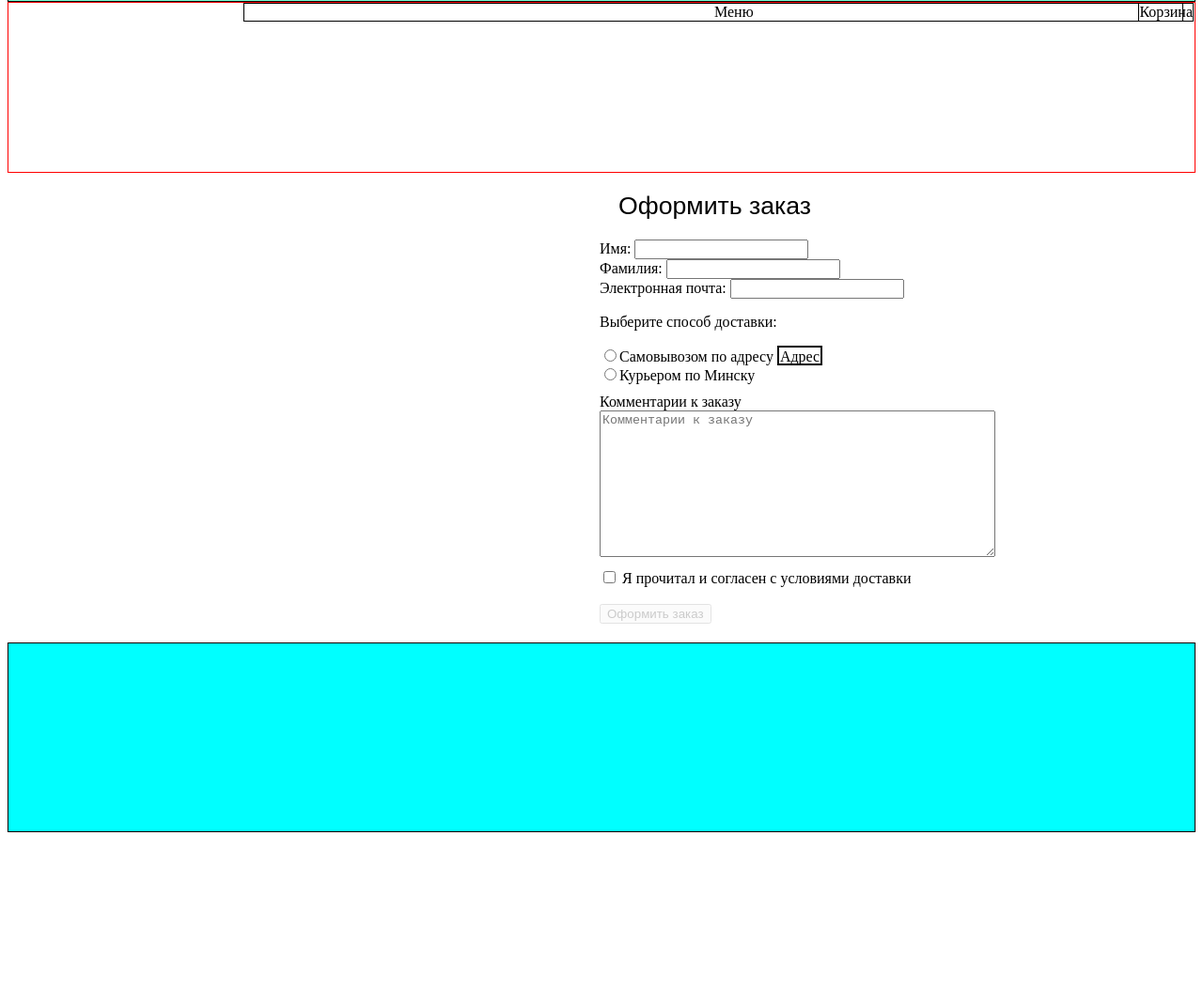
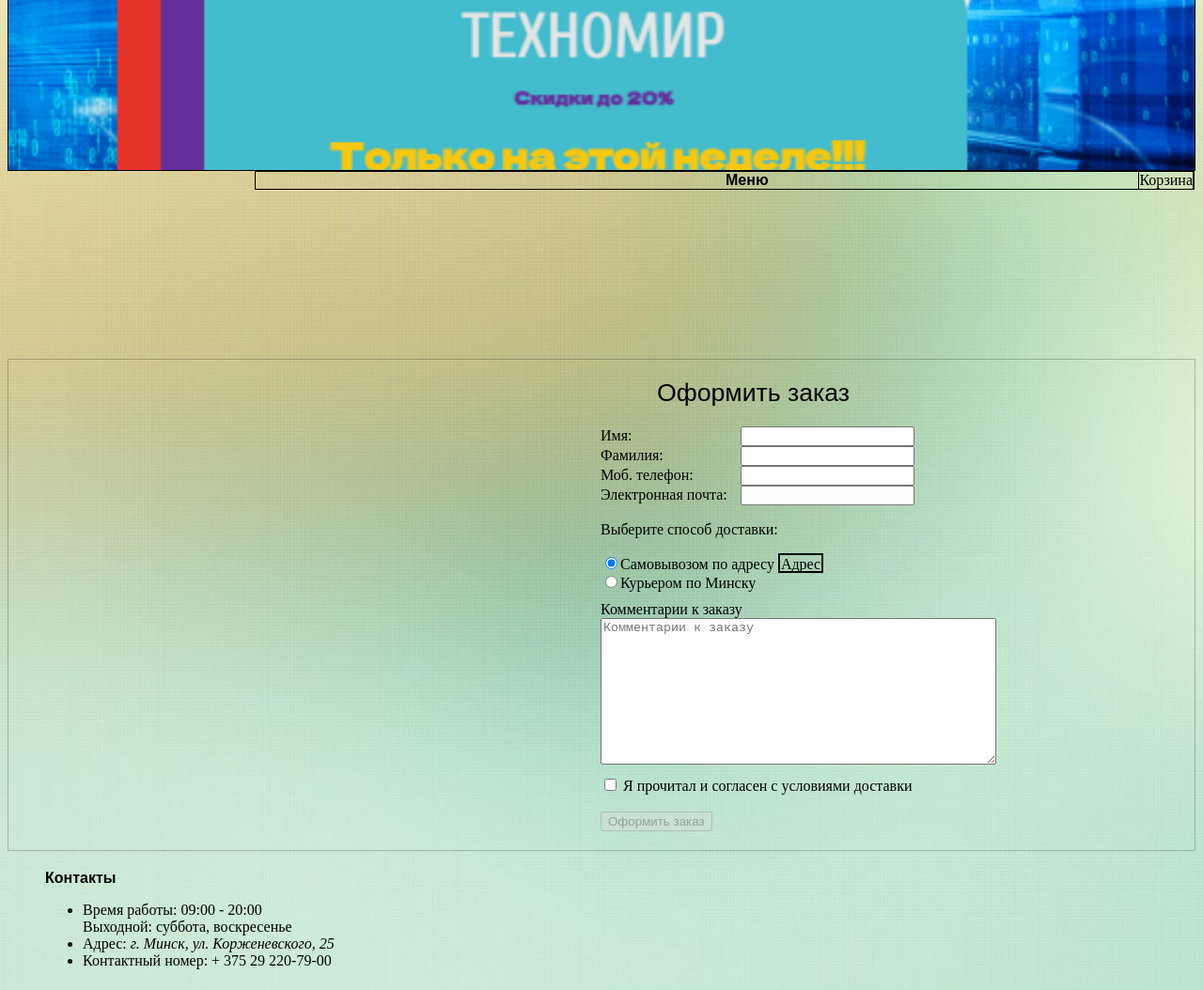
Before and after one commit to ArtemYunkevich/HomeWork, a plain HTML site: page Class 15-16/Order form page/cart.html in a window 1280 px wide. Shown: the part 108-1162 px from the top of the page at 94% size. Before the commit the page ends 1002 px from the top, so only its background shows below. Drawn offline with Linux system fonts and the light colour scheme.

Commit message:
Class 15-16 homework updated

```diff
--- a/Class 15-16/Order form page/cart.html
+++ b/Class 15-16/Order form page/cart.html
@@ -6,12 +6,13 @@
     <meta http-equiv="X-UA-Compatible" content="IE=edge">
     <meta name="viewport" content="width=device-width, initial-scale=1.0">
     <title>Форма заказа</title>
-    <link rel="stylesheet" href="./main.css">
+    <link rel="stylesheet" href="main.css">
 </head>
 
 <body>
     <header>
-    </header>
+        <div class="header">
+        </div>
         <nav>
             <div class="level0"><span class="menutext">Меню</span>
                 <div class="level1_1">Бытовая техника
@@ -45,20 +46,28 @@
                     </ul>
                 </div>
             </div>
-        <div class="cart">Корзина</div>
+            <div class="cart"><span>Корзина</span></div>
         </nav>
+    </header>
+    <main>
         <div class="orderform"> <span class="ordertitle">Оформить заказ</span>
             <form action="http://activepads.com:8082/formDetector">
-            <label for="inputname">Имя:</label>
+                <div class="formblock1">
+                    <label for="inputname">Имя:</label><br>
+                    <label for="inputsname">Фамилия:</label><br>
+                    <label for="inputtel">Моб. телефон:</label><br>
+                    <label for="inputemail">Электронная почта:</label>
+                </div>
+                <div class="formblock2">
                     <input type="text" name="inputname" id="inputname" required><br>
-            <label for="inputsname">Фамилия:</label>
                     <input type="text" name="inputsname" id="inputsname" required><br>
-            <label for="inputemail">Электронная почта:</label>
+                    <input type="tel" name="inputtel" id="inputtel" required><br>
                     <input type="email" name="inputemail" id="inputemail" required><br>
+                </div>
                 <div class="delivery">
                     <p>Выберите способ доставки:</p>
                     <label>
-                    <input type="radio" name="delivery" value="var1">Самовывозом по адресу
+                        <input type="radio" name="delivery" value="var1" checked>Самовывозом по адресу
                         <label class="map">
                             <input type="checkbox" name="mapbutton">
                             <span id="mapbutton">Адрес
@@ -68,7 +77,8 @@
                                         href="https://yandex.by/maps/157/minsk/?utm_medium=mapframe&utm_source=maps"
                                         style="color:#eee;font-size:12px;position:absolute;top:0px;">Минск</a><a
                                         href="https://yandex.by/maps/157/minsk/house/Zk4YcwdgTkcPQFtpfXR1d3hrZQ==/?ll=27.504707%2C53.846594&utm_medium=mapframe&utm_source=maps&z=16.41"
-                                    style="color:#eee;font-size:12px;position:absolute;top:14px;">Улица Корженевского,
+                                        style="color:#eee;font-size:12px;position:absolute;top:14px;">Улица
+                                        Корженевского,
                                         25 —
                                         Яндекс Карты</a><iframe src="https://yandex.by/map-widget/v1/-/CCUnQ0TNWA"
                                         width="500" height="300" frameborder="1" allowfullscreen="true"
@@ -84,16 +94,24 @@
                     </label>
                 </div>
                 <label id="commentlabel" for="comment">Комментарии к заказу<br>
-                <textarea name="comment" id="comment" placeholder="Комментарии к заказу" cols="50" rows="10"></textarea>
+                    <textarea name="comment" id="comment" placeholder="Комментарии к заказу" cols="50"
+                        rows="10"></textarea>
                 </label><br><br>
-            <div class="divcheck">
                 <input type="checkbox" id="inputcheck" name="check" value="check" required>
                 <label for="check">Я прочитал и согласен с условиями доставки</label><br><br>
-                <input type="submit" name="submit" id="submit" value="Оформить заказ">
-            </div>
+                <input type="submit" name="submit" id="submit1" value="Оформить заказ" disabled>
+                <input type="submit" name="submit" id="submit2" value="Оформить заказ">
             </form>
         </div>
+    </main>
     <footer>
+        <span>Контакты</span>
+        <ul>
+            <li>Время работы: 09:00 - 20:00<br>Выходной: суббота, воскресенье</li>
+            <li>Адрес:<address> г. Минск, ул. Корженевского, 25</address></li>
+            <li>Контактный номер: + 375 29 220-79-00</li>
+        </ul>
+
     </footer>
 </body>
 
--- a/Class 15-16/Order form page/main.css
+++ b/Class 15-16/Order form page/main.css
@@ -1,17 +1,20 @@
-header {
+.header {
     border: 1px solid black;
-    height: 100px;
-    background-color: aquamarine;
+    height: 280px;
+    background-image: url(header.png);
+    background-repeat: no-repeat;
+    background-size: cover;
 }
 
 .menutext {
     position: absolute;
     left: 500px;
+    font-family: Arial, Helvetica, sans-serif;
+    font-weight: 700;
 }
 
 nav {
-    border: 1px solid red;
-    height: 180px;
+    height: 200px;
 }
 
 .level0 {
@@ -21,7 +24,7 @@ nav {
     width: 1000px;
     box-sizing: border-box;
     height: 20px;
-    left: 250px;
+    left: 263px;
 }
 
 .level1_1 {
@@ -101,11 +104,12 @@ nav {
 }
 
 div[class*="level"]:hover {
-    background-color: aqua;
+    background-image: url(bcg.jpg);
 }
 
 li[class*="level"]:hover {
     background-color: aquamarine;
+    background-image: url(bcg.jpg);
 }
 
 .cart {
@@ -115,16 +119,29 @@ li[class*="level"]:hover {
     right: 10px;
 }
 
+.formblock1 {
+    display: inline-block;
+}
+.formblock1 label {
+    display: inline-block;
+    height: 21px;
+}
+.formblock2 {
+    display: inline-block;
+    margin-left: 10px;
+}
+
 .orderform {
     padding-left: 630px;
-    margin-bottom: 20px;
+    padding-bottom: 20px;
+    border: 1px solid rgba(0, 0, 0, 0.219);
 }
 
 .ordertitle {
     font-family: Arial, Helvetica, sans-serif;
     font-size: 20pt;
     font-weight: 400;
-    padding: 20px;
+    padding: 20px 60px;
     display: inline-block;
 }
 
@@ -187,16 +204,29 @@ li[class*="level"]:hover {
 }
 
 footer {
-    height: 200px;
-    border: 1px solid black;
-    background-color: aqua;
+    height: 120px;
+    padding-top: 20px;
+    margin-left: 40px;
+}
+#submit2 {
+    display: none;
+}
+#inputcheck:checked~ #submit1 {
+    display: none;
+}
+#inputcheck:checked~ #submit2 {
+    display: block;
+}
+body {
+    background-image: url(bcg.jpg);
+    background-repeat: no-repeat;
+    background-size: cover;
+}
+footer span {
+    font-family: Arial, Helvetica, sans-serif;
+    font-weight: 600;
 }
 
-#submit {
-    pointer-events: none;
-    opacity: 0.2;
+address {
+    display: inline;
 }
-#inputcheck:checked~#submit {
-    pointer-events: auto;
-    opacity: 1;
-}
```
Also changed, not shown: Class 15-16/Order form page/bcg.jpg (added), Class 15-16/Order form page/header.png (added). Lines whose indentation alone changed are shown as unchanged.
